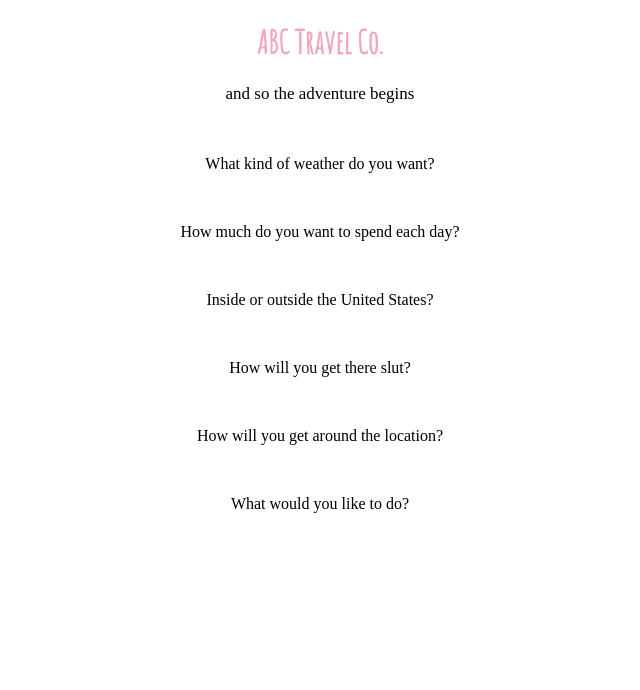
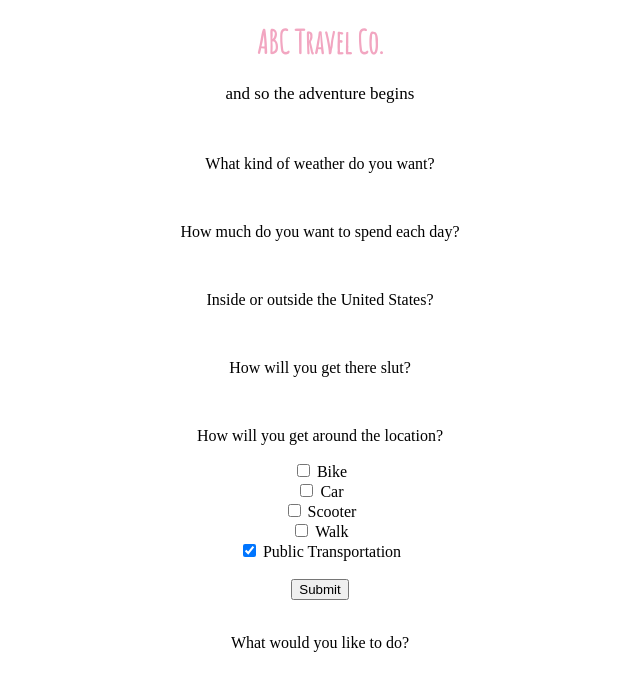
Before and after one commit to brighi018/HackISUf18, a plain HTML site: page index.html in a window 1280 px wide. Shown: the whole page, without its empty margins (320-960 px from the left). Drawn offline with Linux system fonts and the light colour scheme.

Commit message:
Added checkboxes

```diff
--- a/index.html
+++ b/index.html
@@ -30,6 +30,15 @@
 <br>
 <div id="q5">
     <p>How will you get around the location?</p>
+    <form action="/action_page.php"> <!--Change later to the right file-->
+  <input type="checkbox" name="Bike" value="Bike"> Bike<br>
+  <input type="checkbox" name="Car" value="Car"> Car<br>
+  <input type="checkbox" name="Scooter" value="Scooter"> Scooter<br>
+  <input type="checkbox" name="Walk" value="Walk"> Walk<br>
+  <input type="checkbox" name="Public" value="Public" checked> Public Transportation<br>
+  <br>
+  <input type="submit" value="Submit">
+</form>
 </div>
 <br>
 <div id="q6">
```
